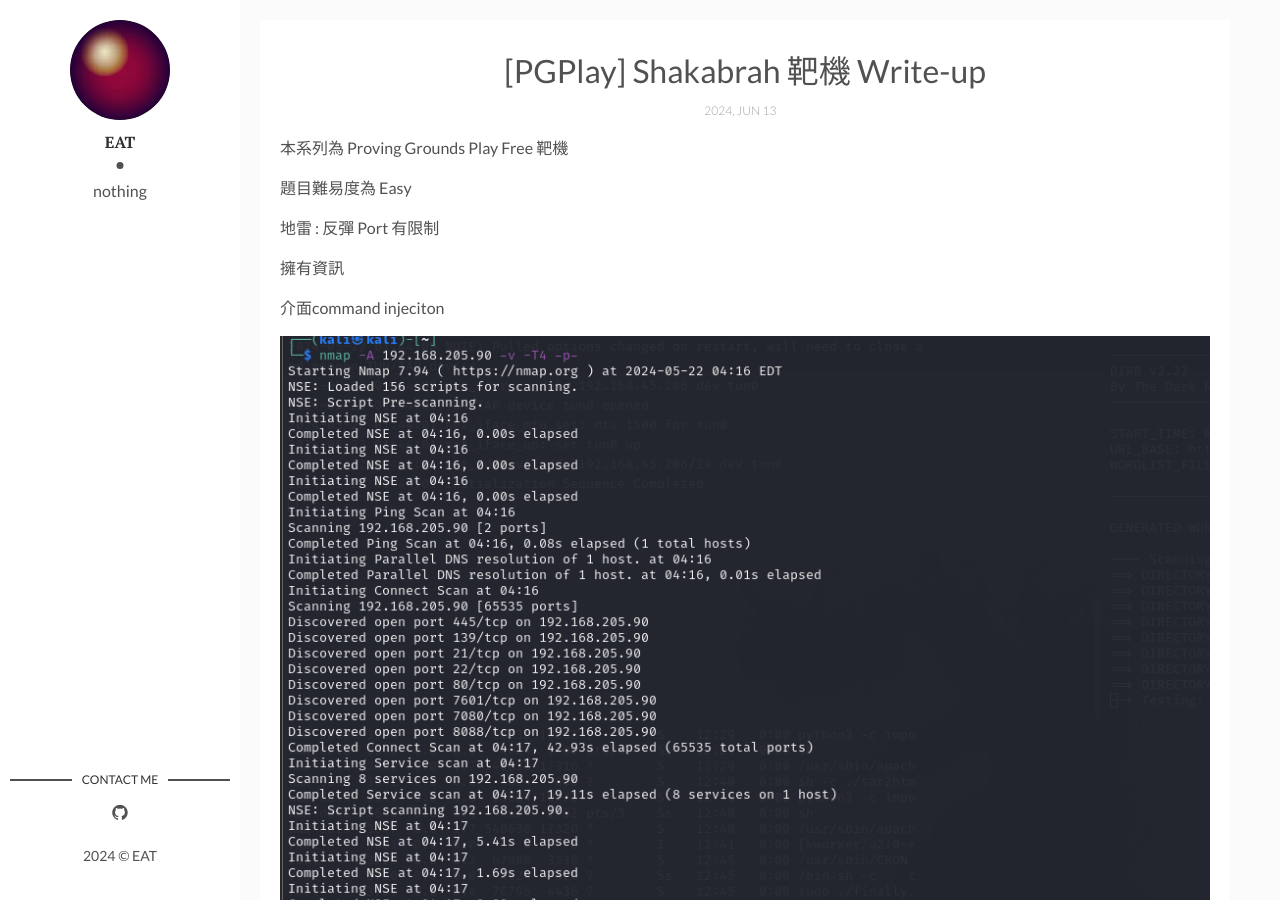
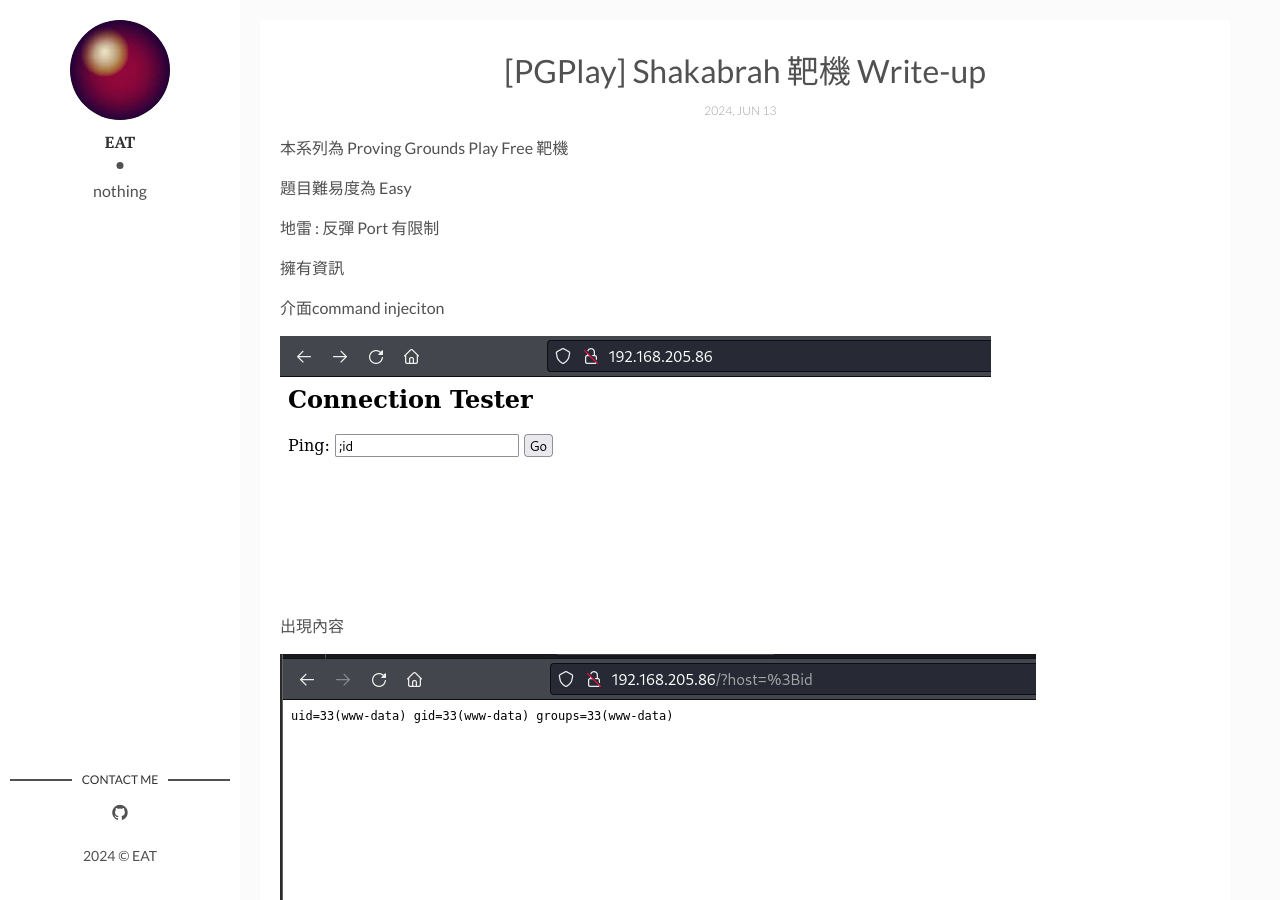
Before and after one commit to dyeat/dyeat.github.io, a Jekyll site: the page built from _posts/2024-06-13-[PGPlay] Shakabrah 靶機 Write-up.md, in a window 1280 px wide and 900 px high. Built offline with Jekyll 4.4.1, drawn with Linux system fonts in a browser that asks for light colours; comment, search, counter and statistics services are not loaded.

Commit message:
fix img paht

```diff
--- a/_posts/2024-06-13-[PGPlay] Shakabrah 靶機 Write-up.md
+++ b/_posts/2024-06-13-[PGPlay] Shakabrah 靶機 Write-up.md
@@ -15,11 +15,11 @@
 
 介面command injeciton
 
-![](../static/img/2024-06-12/0.png)
+![](../static/img/2024-06-13/0.png)
 
 出現內容
 
-![](../static/img/2024-06-12/1.png)
+![](../static/img/2024-06-13/1.png)
 
 直接revshell
 
@@ -27,11 +27,11 @@
 
 嘗試 443 也不行,最終改為80 port才彈成功
 
-![](../static/img/2024-06-12/2.png)
+![](../static/img/2024-06-13/2.png)
 
 查找SUID,發現有vim
 
-![](../static/img/2024-06-12/3.png)
+![](../static/img/2024-06-13/3.png)
 
 ## 進行提權
 
```
